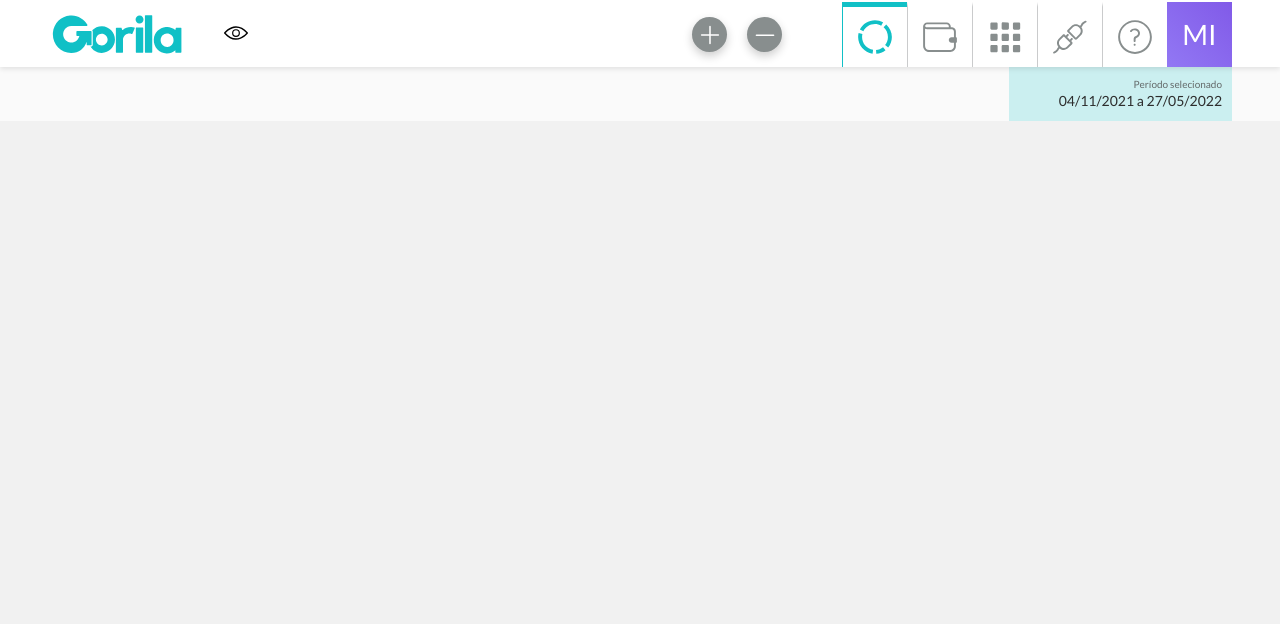
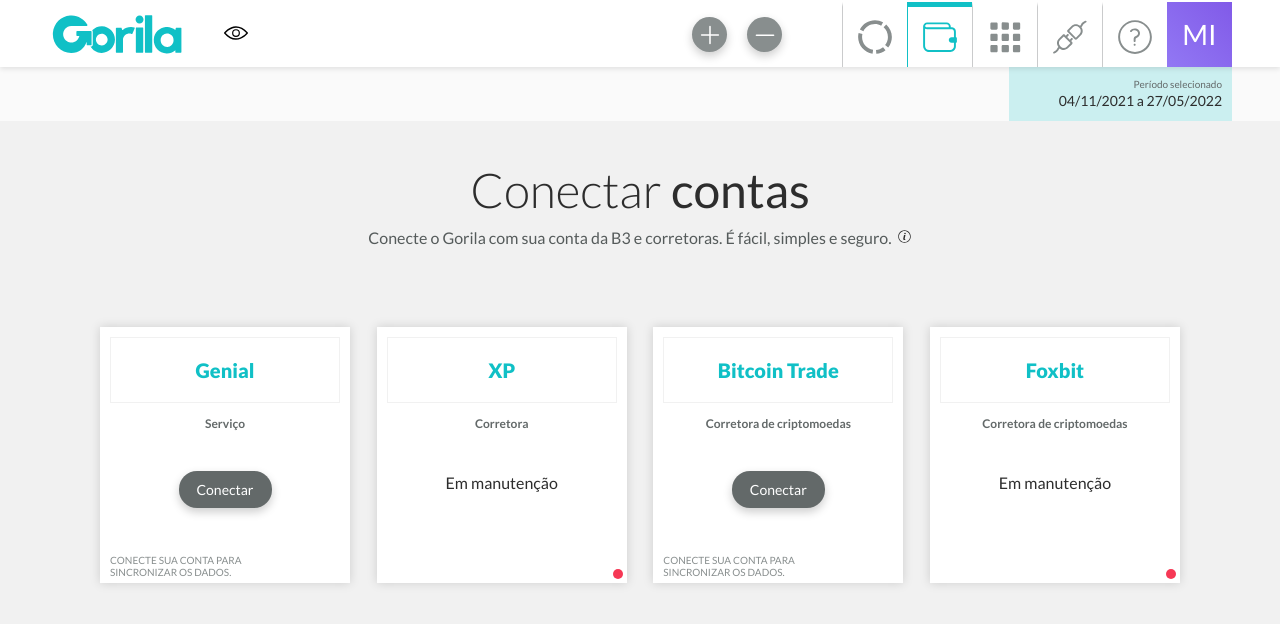
Before and after one commit to mariavitoriadev/mini-gorila, a React (Create React App) app: page /contas in a window 1280 px wide. Shown: the top 624 px of the page. Built offline with nearby package versions, Linux system fonts and the light colour scheme.

Commit message:
finishes connect page

```diff
--- a/src/App.js
+++ b/src/App.js
@@ -1,7 +1,6 @@
 import React from "react";
 import { BrowserRouter as Router, Route, Routes } from "react-router-dom";
 
-import Dashboard from "./Dashboard";
 import Wallet from "./Wallet";
 import Connect from "./Connect";
 
@@ -9,8 +8,7 @@
    return(
     <Router>
       <Routes>
-        <Route element={ <Dashboard/> }  path="/" exact/>
-        <Route element={ <Wallet/> }  path="/carteira" />
+        <Route element={ <Wallet/> }  path="/" />
         <Route element={ <Connect/> }  path="/contas" />
       </Routes>
     </Router>
--- a/src/Connect.js
+++ b/src/Connect.js
@@ -1,9 +1,15 @@
 import React from 'react';
 
 import Header from './components/header'
+import ConnectHeader from './components/connect/ConnectHeader';
+import ConnectContent from './components/connect/ConnectContent';
 
 export default function Connect () {
     return (
-        <Header></Header>
+        <>
+            <Header></Header>
+            <ConnectHeader></ConnectHeader>
+            <ConnectContent></ConnectContent>
+        </>
     )
 }
--- a/src/Dashboard.js
+++ /dev/null
@@ -1,8 +0,0 @@
-import React from 'react';
-import Header from './components/header'
-
-export default function Dashboard () {
-    return (
-        <Header></Header>
-    )
-}
--- /dev/null
+++ b/src/components/connect/ConnectContent/ConnectItem/index.js
@@ -0,0 +1,107 @@
+import React from 'react'
+import styled from 'styled-components'
+
+import Tippy from '@tippyjs/react';
+import 'tippy.js/dist/tippy.css';
+
+const Wrapper = styled.div`
+    position: relative;
+    display: block;
+    width: 250px;
+    height: 256px;
+    padding: 10px ;
+    text-align: center;
+    background: #fff;
+    margin-bottom: 20px;
+    box-sizing: border-box;
+    box-shadow: 0 0 10px 0 rgb(0 0 0 / 15%);
+`
+const ItemTitle = styled.p`
+    color: #10c0c6;
+    background-color: #fff;
+    border: solid 1px #f1f1f1;
+    font-weight: 900;
+    font-size: 20px;
+    text-align: center;
+    padding: 20px;
+    margin-bottom: 13px;
+`
+
+const ItemType = styled.p`
+    color: #636969;
+    font-weight: bold;
+    font-size: 12px;
+    text-align: center;
+    margin-bottom: 40px;
+`
+
+const ItemButton = styled.button`
+    color: #FFF;
+    border: none;
+    cursor: pointer;
+    font-size: 16px;
+    font-family: Lato;
+    line-height: 1.5;
+    font-size: 14px;
+    border-radius: 18px;
+    padding: 8px 18px;
+    background-color: #636969;
+    box-shadow: 0 4px 10px 0 rgb(0 0 0 / 20%);
+
+    &:hover {
+        background-color: #2d2d2d;
+    }
+`
+
+const ItemLabel = styled.p`
+    color: #2d2d2d;
+    font-size: 16px;
+    font-family: Lato;
+    line-height: 1.5;
+`
+
+const AccountMaintenence = styled.div`
+    position: absolute;
+    right: 4px;
+    bottom: 4px;
+    width: 10px;
+    height: 10px;
+    background: #f63855;
+    border-radius: 50px;
+`
+
+const AccountMessage = styled.p`
+    width: 100%;
+    margin: 0 0 5px;
+    color: #888e8e;
+    font-size: 10px;
+    text-align: left;
+    text-transform: uppercase;
+    max-width: 145px;
+    position: absolute;
+    bottom: 0;
+`
+
+
+export default function ConnectItem(props) {
+
+    return(
+        <Wrapper>
+            <ItemTitle>{props.title}</ItemTitle>
+            <ItemType>{props.type}</ItemType>
+            {props.active ?
+                <>
+                    <ItemButton>Conectar</ItemButton>
+                    <AccountMessage>Conecte sua conta para sincronizar os dados.</AccountMessage>
+                </>
+                :
+                <>
+                    <ItemLabel>Em manutenção</ItemLabel>
+                    <Tippy content="Conexão em manutenção. Por favor, tente mais tarde.">
+                        <AccountMaintenence></AccountMaintenence>
+                    </Tippy>
+                </>
+            }
+        </Wrapper>
+    )
+}
--- /dev/null
+++ b/src/components/connect/ConnectContent/index.js
@@ -0,0 +1,33 @@
+import React from 'react'
+import styled from 'styled-components'
+
+import Container from '../../common/container'
+import ConnectItem from './ConnectItem'
+
+const Wrapper = styled.div`
+    max-width: 1080px;
+    margin: 0 auto;
+
+    display: flex;
+    flex-wrap: wrap;
+    justify-content: space-around;
+
+
+    @media(min-width: 768px) {
+        justify-content: space-between;
+    }
+`
+
+export default function ConnectContent() {
+
+    return(
+        <Container>
+            <Wrapper>
+                <ConnectItem active={true} title="Genial" type="Serviço"></ConnectItem>
+                <ConnectItem active={false} title="XP" type="Corretora"></ConnectItem>
+                <ConnectItem active={true} title="Bitcoin Trade" type="Corretora de criptomoedas"></ConnectItem>
+                <ConnectItem active={false} title="Foxbit" type="Corretora de criptomoedas"></ConnectItem>
+            </Wrapper>
+        </Container>
+    )
+}
--- /dev/null
+++ b/src/components/connect/ConnectHeader/index.js
@@ -0,0 +1,59 @@
+import React from 'react'
+import Container from '../../common/container'
+import styled from 'styled-components'
+
+import InfoIcon from '../../../assets/information.svg'
+
+import Tippy from '@tippyjs/react';
+import 'tippy.js/dist/tippy.css';
+
+const Wrapper = styled.div`
+    margin-bottom: 40px;
+    padding-top: 40px;
+
+    @media(min-width: 768px) {
+        margin-bottom: 80px;
+    }
+`
+
+const Title = styled.h1`
+    text-align: center;
+    font-weight: 500;
+    font-size: 48px;
+    color: #2d2d2d;
+    margin: 0 0 10px;
+`
+
+const Thiner = styled.span`
+    font-weight: 300;
+`
+
+const SubTitle = styled.p`
+    color: #555b5b;
+    font-size: 16px;
+    text-align: center;
+    `
+
+const Info = styled.img`
+    width: 15px;
+    height: 15px;
+    padding-left: 5px;
+`
+
+export default function ConnectHeader() {
+
+    return(
+        <Wrapper>
+            <Container>
+                <Title><Thiner>Conectar </Thiner>contas</Title>
+                <SubTitle>Conecte o Gorila com sua conta da B3 e corretoras. É fácil, simples e seguro.
+                    <Tippy
+                    content="Seus dados serão criptografados antes de serem enviados para o nosso banco de dados."
+                    >
+                        <Info src={InfoIcon} />
+                    </Tippy>
+                </SubTitle>
+            </Container>
+        </Wrapper>
+    )
+}
--- a/src/components/header/navigation/index.js
+++ b/src/components/header/navigation/index.js
@@ -53,18 +53,16 @@
     return (
         <Wrapper>
             <Tippy content="Dashboard">
-                <Link to="/">
-                    <NavItem name="dashboard" icon={DashIcon}></NavItem>
-                </Link>
+                <NavItem disabled={true} name="dashboard" icon={DashIcon}></NavItem>
             </Tippy>
 
             <Tippy content="Carteira">
-                <Link to="/carteira">
+                <Link to="/">
                     <NavItem name="wallet" icon={WalletIcon}></NavItem>
                 </Link>
             </Tippy>
 
-            <NavItem name="tool" icon={ToolIcon}></NavItem>
+            <NavItem disabled={true} name="tool" icon={ToolIcon}></NavItem>
 
             <Tippy content="Conectar Contas">
                 <Link to="/contas">
@@ -73,7 +71,7 @@
             </Tippy>
 
             <Tippy content="Ajuda">
-                <NavItem name="help" icon={HelpIcon}></NavItem>
+                <NavItem disabled={true} name="help" icon={HelpIcon}></NavItem>
             </Tippy>
 
             <UserItem>
--- a/src/components/header/navigation/navItem/index.js
+++ b/src/components/header/navigation/navItem/index.js
@@ -19,6 +19,11 @@
         border-top: 5px solid #cacbcc;
         filter: brightness(0) invert(75%) sepia(24%) saturate(7167%) hue-rotate(134deg) brightness(93%) contrast(87%);
     `}
+
+    &:hover {
+        border-top: 5px solid #cacbcc;
+        filter: brightness(0) invert(75%) sepia(24%) saturate(7167%) hue-rotate(134deg) brightness(93%) contrast(87%);
+    }
 
     @media(min-width: 768px) {
         width: 65px;
@@ -42,7 +47,7 @@
 
     return(
         <ItemWrapper
-        onClick={() => dispatch(setSelected(props.name))}
+        onClick={() => {if(!props.disabled) dispatch(setSelected(props.name))}}
         active={navSelected === props.name ? true : false}
         >
             <NavIcon src={props.icon}/>
--- a/src/store/navContext.js
+++ b/src/store/navContext.js
@@ -3,7 +3,7 @@
 export const navSelected = createSlice({
     name: 'navContext',
     initialState: {
-      value: 'dashboard'
+      value: 'wallet'
     },
     reducers: {
       setSelected: (state, action) => {
```
Also changed, not shown: src/routes.js (deleted, +0 -18 lines).
